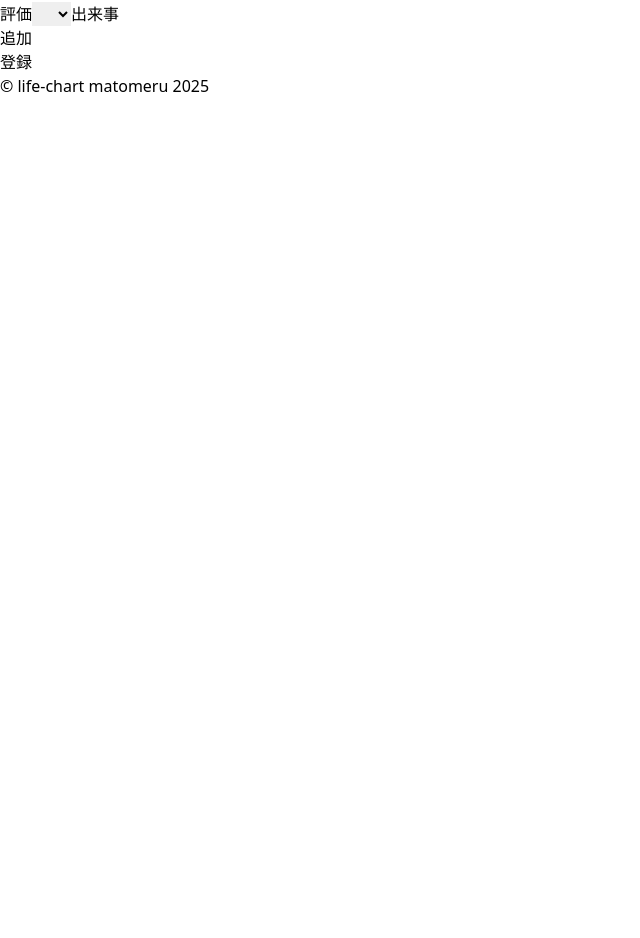
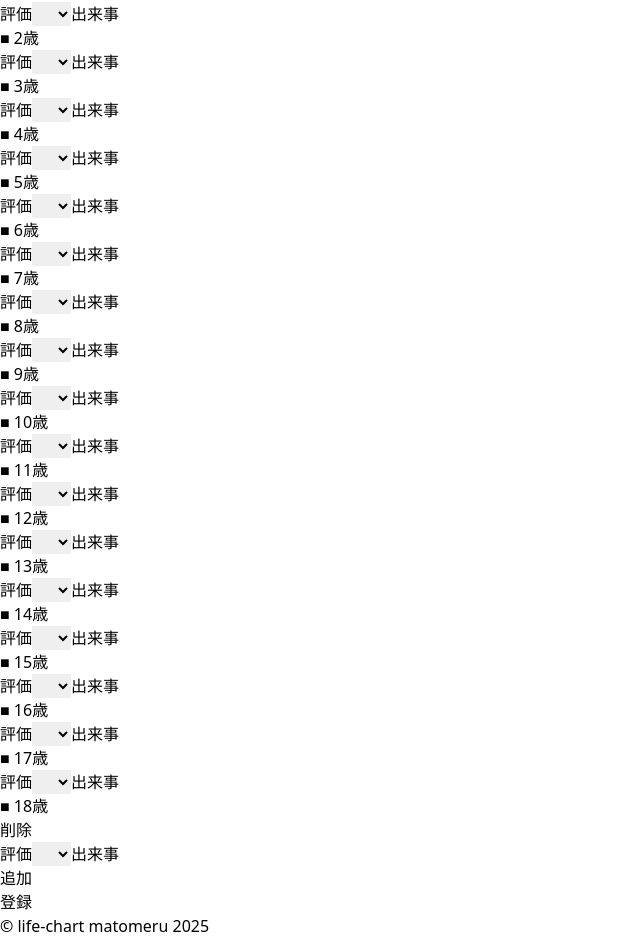
Before and after one commit to tatsu0731/life-chart-matomeru, a Next.js app: page /input in a window 1280 px wide. Shown: the part 118-1056 px from the top of the page, without its empty margins (0-640 px from the left). Before the commit the page ends 800 px from the top, so only its background shows below. Built offline with nearby package versions, Linux system fonts and the light colour scheme.

Commit message:
fix: 初期から18個フォームが出ているように修正

```diff
--- a/src/features/input/form-features.tsx
+++ b/src/features/input/form-features.tsx
@@ -20,7 +20,7 @@ export default function FormFeature() {
         resolver: zodResolver(schema),
         mode: 'onChange',
         defaultValues: {
-            items: [initialValue]
+            items: Array(18).fill(initialValue)
         }
     });
 
@@ -45,13 +45,12 @@ export default function FormFeature() {
             className="flex flex-col justify-center gap-8 py-8 w-96">
             <div className="flex flex-col gap-4 h-96 overflow-scroll">
             {fields.map((field, index) => {
-                const checkDelete = fields.length !== 1
                 return (
                     <div key={field.id}>
                         <div className="border-2 border-yellow-300 py-4 px-4 rounded-lg">
                             <div className="flex justify-between">
                                 <div className="text-xl">■ {index + 1}歳</div>
-                                {checkDelete && <p onClick={() => remove(index)} className="text-red-400">削除</p>}
+                                {fields.length - 1 === index && <p onClick={() => remove(index)} className="text-red-400 cursor-pointer">削除</p>}
                             </div>
                             <label htmlFor={`items.${index}.value`}>
                                 評価
```
